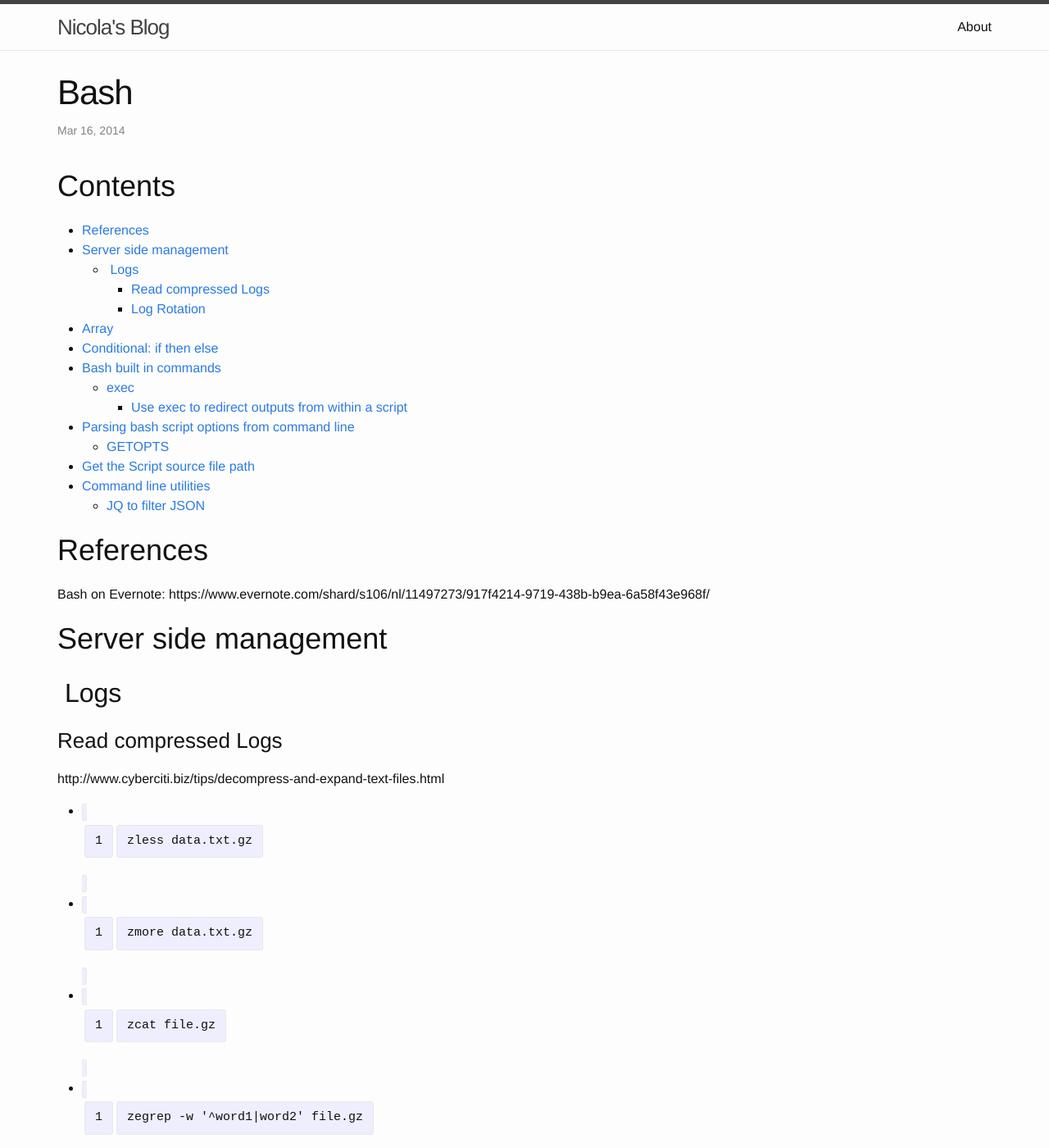
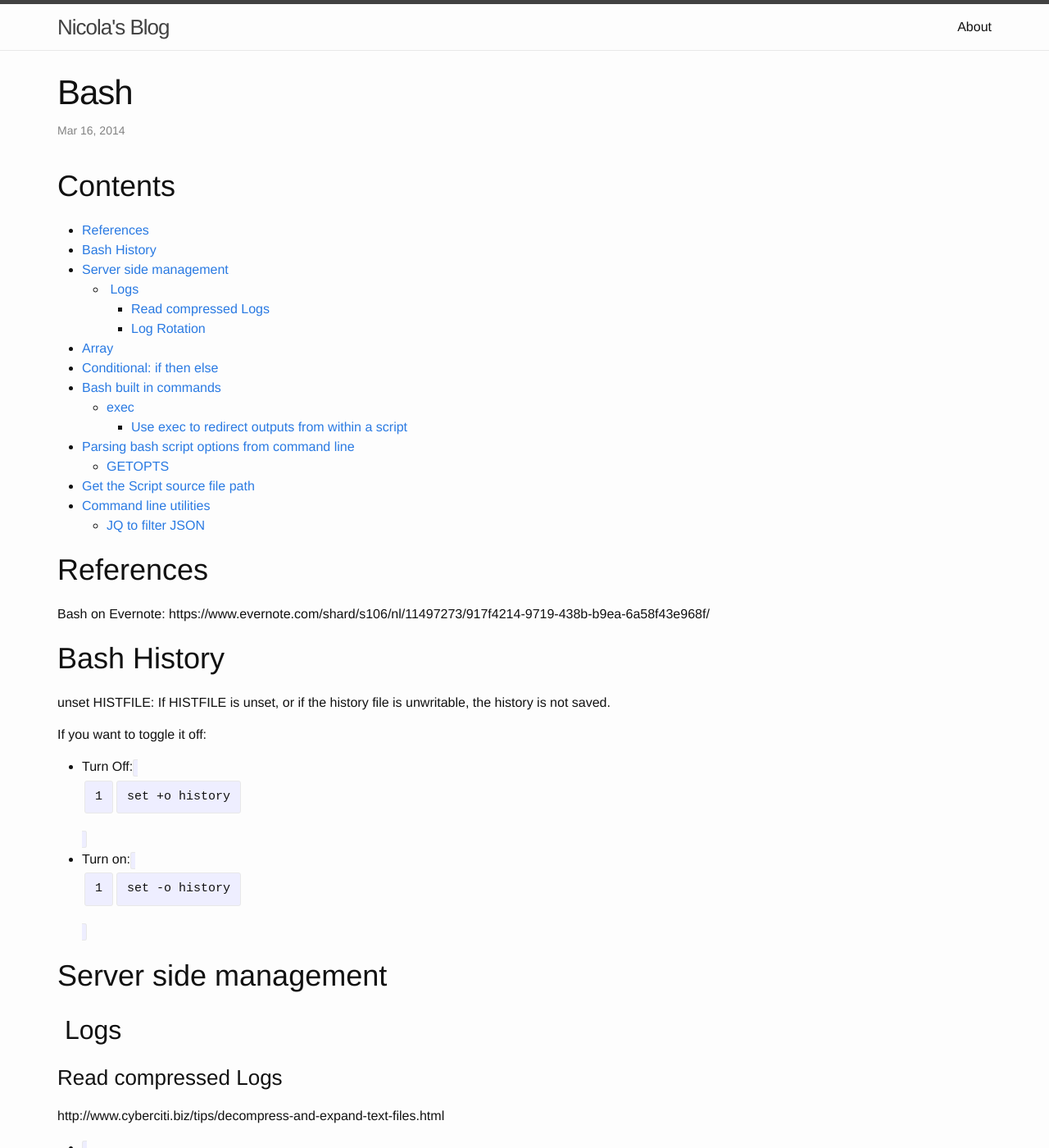
Before and after one commit to breezeight/nicola_blog, a Jekyll site: the page built from _guides/bash.markdown, in a window 1280 px wide and 1400 px high. Shown: the whole window at 82% size. Built offline with Jekyll 4.4.1, drawn with Linux system fonts in a browser that asks for light colours.

Commit message:
Bash: how to turn history off

```diff
--- a/_guides/bash.markdown
+++ b/_guides/bash.markdown
@@ -15,6 +15,15 @@ categories:
 # References
 
 Bash on Evernote: https://www.evernote.com/shard/s106/nl/11497273/917f4214-9719-438b-b9ea-6a58f43e968f/
+
+# Bash History
+
+unset HISTFILE: If HISTFILE is unset, or if the history file is unwritable, the history is not saved.
+
+If you want to toggle it off:
+
+* Turn Off: `set +o history`
+* Turn on: `set -o history`
 
 # Server side management
 
```
